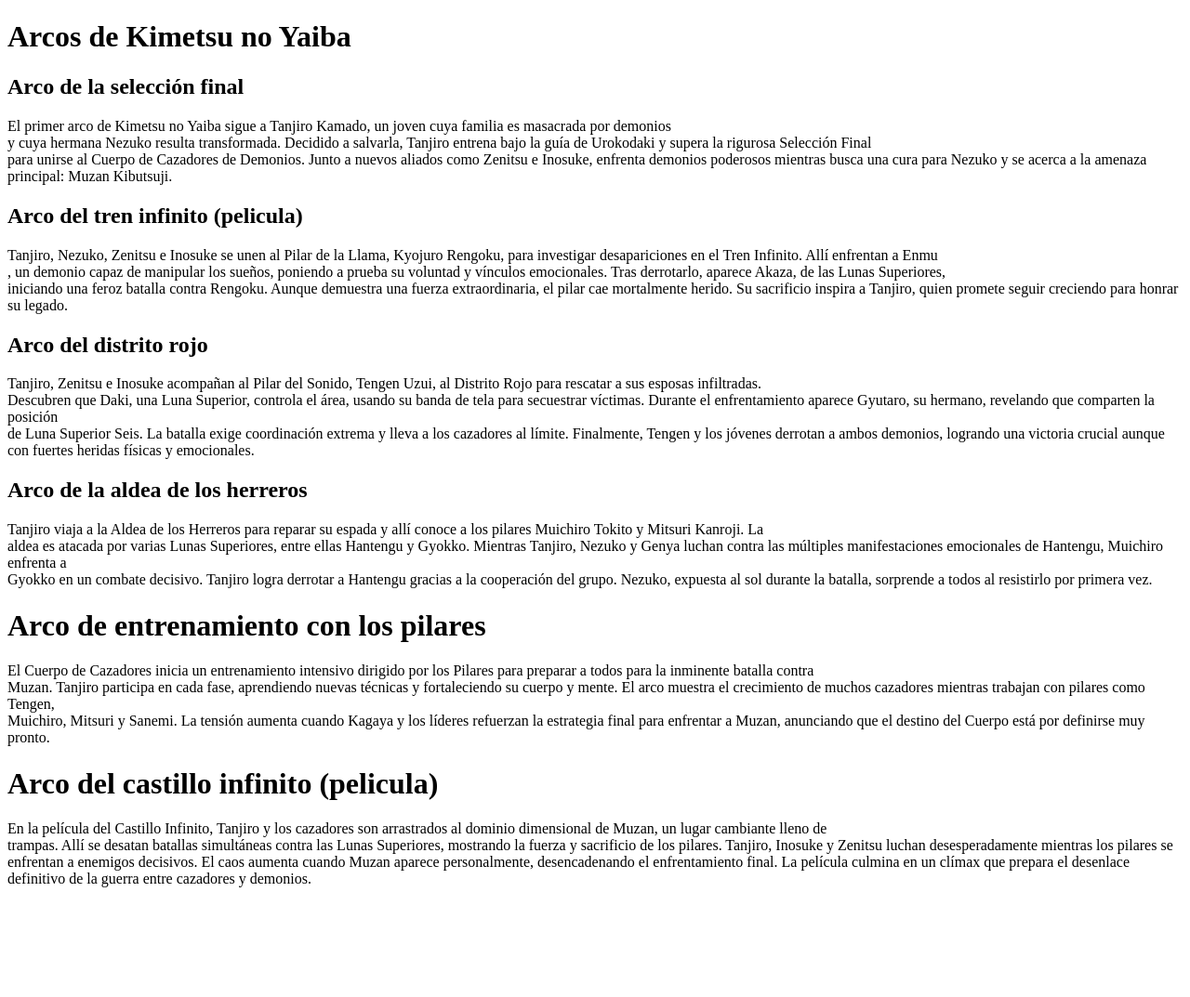
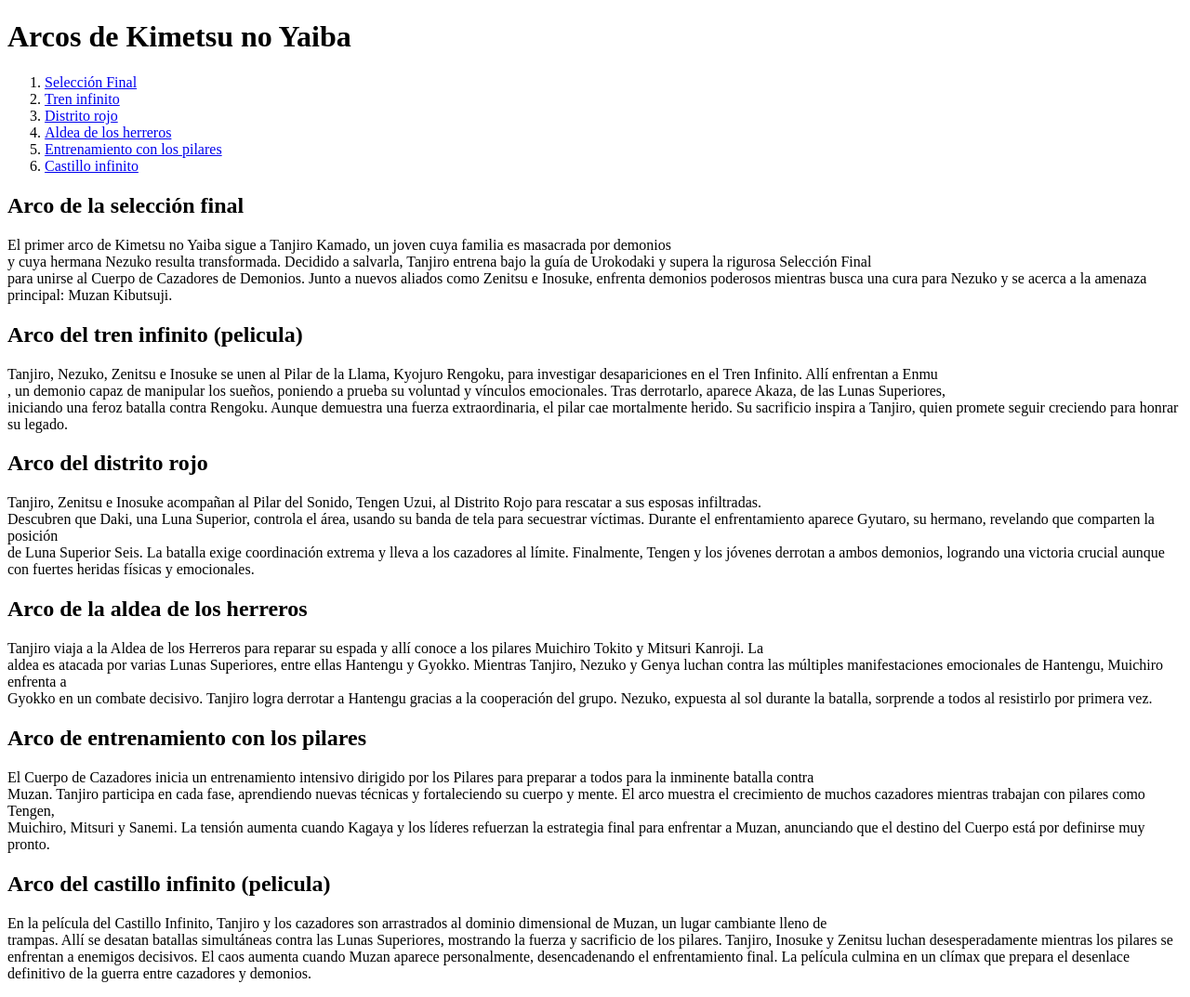
Before and after one commit to acostace-sketch/Alberto.github.io, a plain HTML site: page Pagina.html in a window 1280 px wide. Shown: the whole page at 93% size. Before the commit the page ends 971 px from the top, so only its background shows below. Drawn offline with Linux system fonts and the light colour scheme.

Commit message:
Navegación_interna

```diff
--- a/Pagina.html
+++ b/Pagina.html
@@ -6,6 +6,15 @@
 </head>
 <body>
  <h1>Arcos de Kimetsu no Yaiba</h1>
+
+ <ol>
+    <li><a href="#Arco1">Selección Final</a></li>
+    <li><a href="#Arco2">Tren infinito</a></li>
+    <li><a href="#Arco3">Distrito rojo</a></li>
+    <li><a href="#Arco4">Aldea de los herreros</a></li>
+    <li><a href="#Arco5">Entrenamiento con los pilares</a></li>
+    <li><a href="#Arco6">Castillo infinito</a></li>
+ </ol>
 
  <h2 id="Arco1">Arco de la selección final</h2>
 
@@ -23,11 +32,11 @@
 
  <p>Tanjiro viaja a la Aldea de los Herreros para reparar su espada y allí conoce a los pilares Muichiro Tokito y Mitsuri Kanroji. La <br>aldea es atacada por varias Lunas Superiores, entre ellas Hantengu y Gyokko. Mientras Tanjiro, Nezuko y Genya luchan contra las múltiples manifestaciones emocionales de Hantengu, Muichiro enfrenta a <br>Gyokko en un combate decisivo. Tanjiro logra derrotar a Hantengu gracias a la cooperación del grupo. Nezuko, expuesta al sol durante la batalla, sorprende a todos al resistirlo por primera vez.</p>
 
- <h1 id="Arco5">Arco de entrenamiento con los pilares</h1>
+ <h2 id="Arco5">Arco de entrenamiento con los pilares</h2>
 
  <p>El Cuerpo de Cazadores inicia un entrenamiento intensivo dirigido por los Pilares para preparar a todos para la inminente batalla contra <br>Muzan. Tanjiro participa en cada fase, aprendiendo nuevas técnicas y fortaleciendo su cuerpo y mente. El arco muestra el crecimiento de muchos cazadores mientras trabajan con pilares como Tengen, <br>Muichiro, Mitsuri y Sanemi. La tensión aumenta cuando Kagaya y los líderes refuerzan la estrategia final para enfrentar a Muzan, anunciando que el destino del Cuerpo está por definirse muy pronto.</p>
 
- <h1 id="Arco6">Arco del castillo infinito (pelicula)</h1>
+ <h2 id="Arco6">Arco del castillo infinito (pelicula)</h2>
 
  <p>En la película del Castillo Infinito, Tanjiro y los cazadores son arrastrados al dominio dimensional de Muzan, un lugar cambiante lleno de <br>trampas. Allí se desatan batallas simultáneas contra las Lunas Superiores, mostrando la fuerza y sacrificio de los pilares. Tanjiro, Inosuke y Zenitsu luchan desesperadamente mientras los pilares se <br>enfrentan a enemigos decisivos. El caos aumenta cuando Muzan aparece personalmente, desencadenando el enfrentamiento final. La película culmina en un clímax que prepara el desenlace <br>definitivo de la guerra entre cazadores y demonios.</p>
 </body>
```
